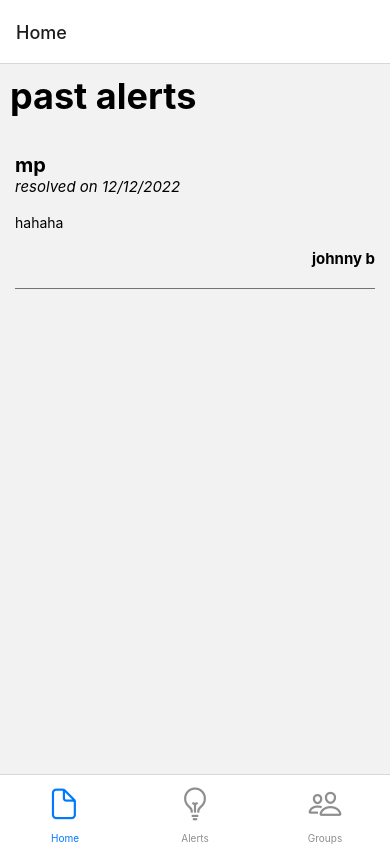
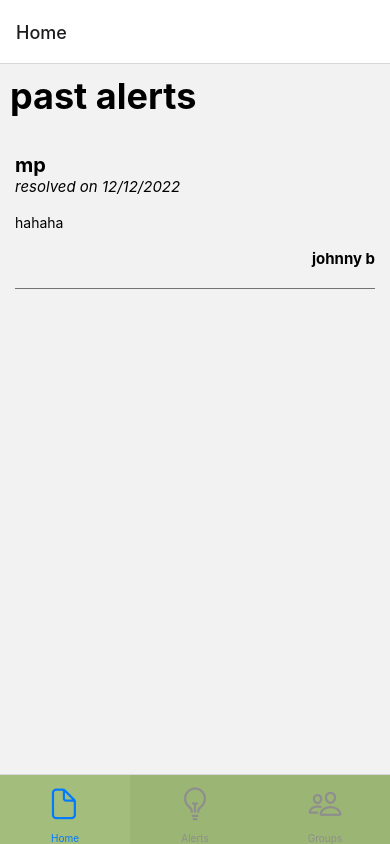
Before and after one commit to anthonycella/Neighbourhood-Mime-Watch, a React Native app in the folder frontend/: screen / in a window 390 px wide. Built offline with nearby package versions, Linux system fonts and the light colour scheme.

Commit message:
bottom nav bar styling

```diff
--- a/frontend/App.js
+++ b/frontend/App.js
@@ -32,6 +32,8 @@ export default function App() {
       <Tab.Navigator
         screenOptions={{
           tabBarStyle: { height: 70 },
+          tabBarActiveBackgroundColor:'#A3BD7C',
+          tabBarInactiveBackgroundColor:'#9BB574',
         }}
       >
         <Tab.Screen
```
